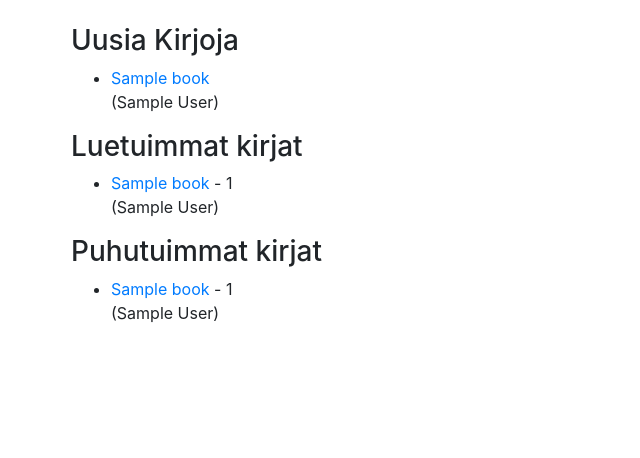
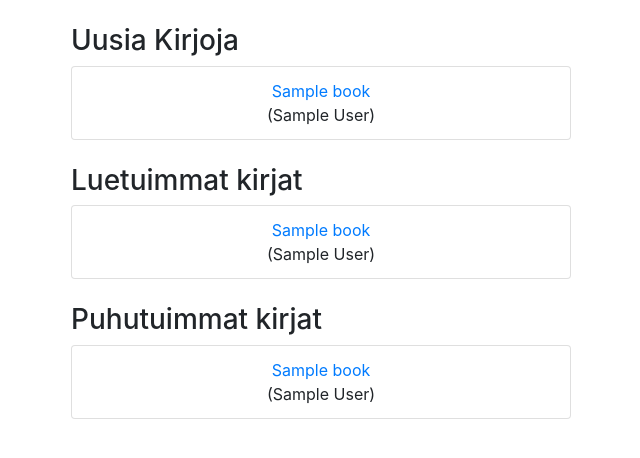
Before and after one commit to ALindroos/KirjaLoki, a Flask app: page /books in a window 1280 px wide. Shown: the part 56-514 px from the top of the page, without its empty margins (14-654 px from the left). Run offline with Flask 2, Linux system fonts and the light colour scheme; tables that the repository leaves empty hold one stand-in row (values such as "Sample post"); some libraries are stand-ins or nearby versions.

Commit message:
Improved the appearance of data listing in user pages, book pages, and general listing. Updated database-form and other documentation.

```diff
--- a/application/templates/auth/userpage.html
+++ b/application/templates/auth/userpage.html
@@ -3,11 +3,12 @@
 {% block body %}
 
     <h2>Käyttäjän <em>{{ user.name }}</em> KirjaLoki</h2>
+    <br><br>
 
     <h3>Luetut Kirjat:</h3>
-    <ul>
+    <ul class="list-group">
         {% for book in user.readBooks %}
-            <li><a href="{{ url_for('book_show', book_id=book.id) }}">{{ book.title }}</a><br>({{ book.author }})</li>
+            <li class="list-group-item"><a href="{{ url_for('book_show', book_id=book.id) }}">{{ book.title }}</a><br>({{ book.author }})</li>
         {% endfor %}
     </ul>
 
--- a/application/templates/books/list.html
+++ b/application/templates/books/list.html
@@ -3,32 +3,35 @@
 {% block body %}
 
  <h3>Uusia Kirjoja</h3>
- <ul>
+ <ul class="list-group">
     {% for book in recent %}
-        <li><a href="{{ url_for('book_show', book_id=book.id) }}">
+        <li class="list-group-item"><a href="{{ url_for('book_show', book_id=book.id) }}">
             {{ book.title }}</a><br>({{ book.author }})
         </li>
     {% endfor %}
  </ul>
+ <br>
 
  <h3>Luetuimmat kirjat</h3>
- <ul>
+ <ul class="list-group">
      {% for book in popular %}
-     <li><a href="{{ url_for('book_show', book_id=book.id) }}">
-         {{ book.title }}</a> - {{ book.reads }}
+     <li class="list-group-item"><a href="{{ url_for('book_show', book_id=book.id) }}">
+         {{ book.title }}</a>
          <br>({{ book.author }})
      </li>
      {% endfor %}
  </ul>
+ <br>
 
  <h3>Puhutuimmat kirjat</h3>
- <ul>
+ <ol class="list-group">
      {% for book in notes %}
-     <li><a href="{{ url_for('book_show', book_id=book.id) }}">
-        {{ book.title }}</a> - {{ book.notes }}
+     <li class="list-group-item"><a href="{{ url_for('book_show', book_id=book.id) }}">
+        {{ book.title }}</a>
         <br>({{ book.author }})
      </li>
      {% endfor %}
- </ul>
+ </ol>
+ <br>
 
 {% endblock %}
--- a/application/templates/books/results.html
+++ b/application/templates/books/results.html
@@ -4,9 +4,9 @@
 
  <h3>Tulokset:</h3>
 
- <ul>
+ <ul class=list-group>
   {% for book in books %}
-    <li><a href="{{ url_for('book_show', book_id=book.id) }}">{{ book.title }}</a><br>({{ book.author }})</li>
+    <li class=list-group-item><a href="{{ url_for('book_show', book_id=book.id) }}">{{ book.title }}</a><br>({{ book.author }})</li>
   {% endfor %}
  </ul>
 
--- a/application/templates/layout.html
+++ b/application/templates/layout.html
@@ -60,6 +60,20 @@
       button {
           width: 300px;
       }
+      .card {
+        margin-bottom: 20px;
+        max-width: 600px;
+      }
+      li {
+          max-width: 500px;
+          text-align: center;
+      }
+      input {
+          max-width: 500px;
+      }
+      textarea {
+          max-width: 500px;
+      }
   </style>
 
 </html>
```
Also changed, not shown: application/templates/books/book.html (+11 -3 lines), documentation/features.md (+3 -3 lines), README.md, documentation/kaavio1.png.
